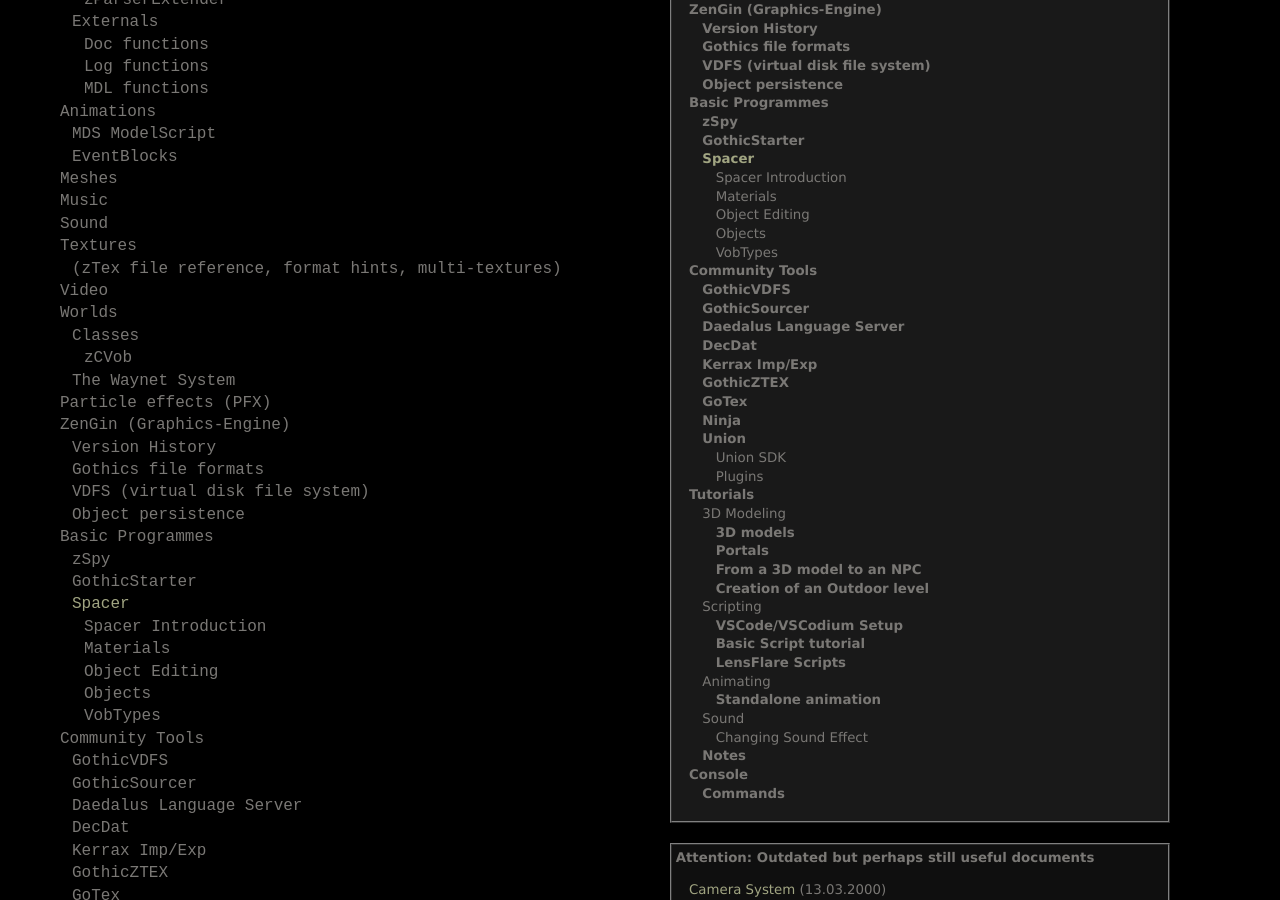
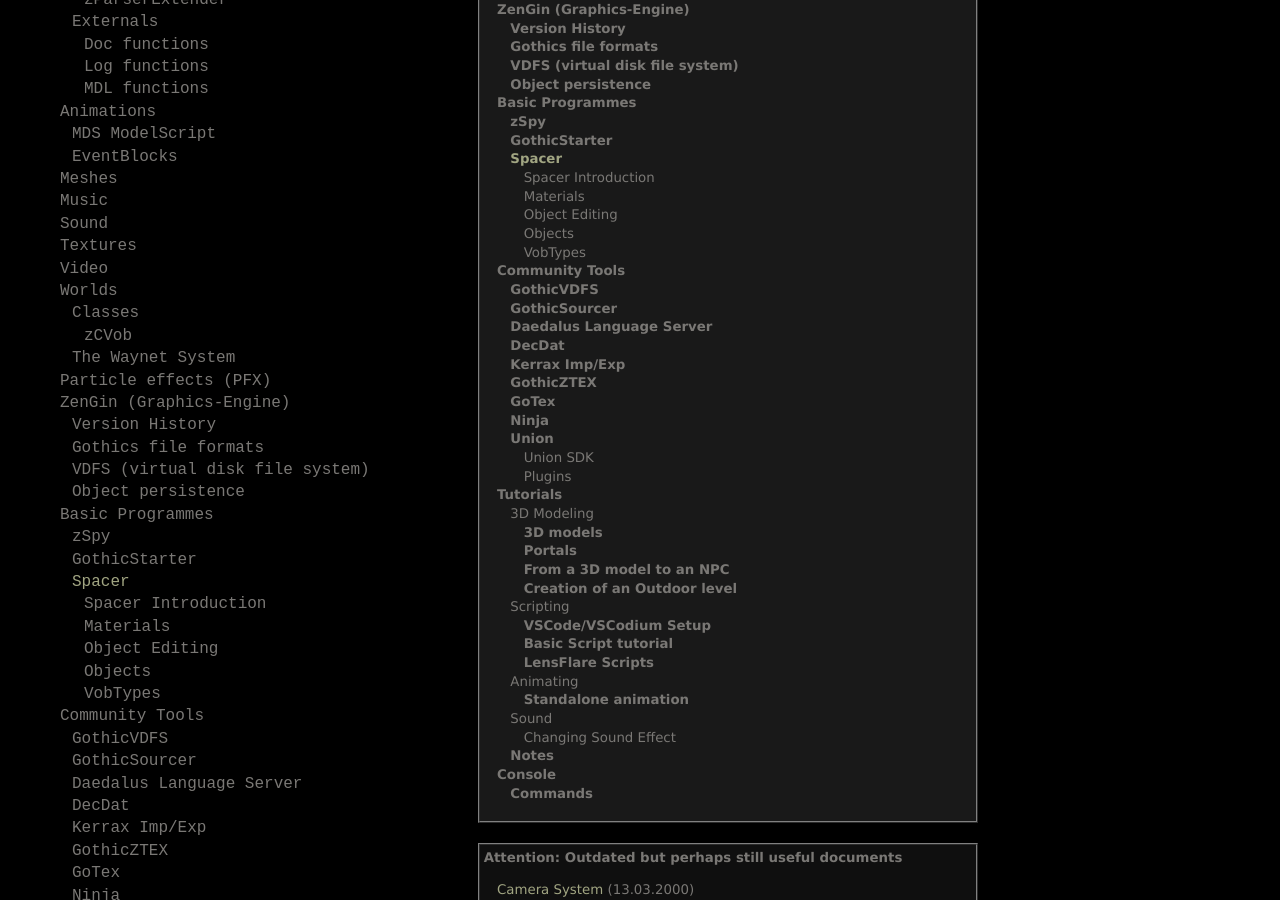
Before and after one commit to PhoenixTales/mdk.gothicarchive.org, a Jekyll site: the page built from index.html, in a window 1280 px wide and 900 px high, scrolled down 1237 px. Built offline with Jekyll 4.4.1, drawn with Linux system fonts in a browser that asks for light colours; some of the changed lines change nothing that is shown.

Commit message:
Update nav.html

```diff
--- a/_includes/nav.html
+++ b/_includes/nav.html
@@ -75,7 +75,7 @@
   <li>Sound</li>
   <li>Textures</li>
     <ul>
-      <li>(zTex file reference, format hints, multi-textures)</li>
+     <!-- <li>(zTex file reference, format hints, multi-textures)</li> // Hide to fix pushing the main content into Nirvana before an actual fix -->
     </ul>
   <li>Video</li>
   <li>Worlds</li>
```
